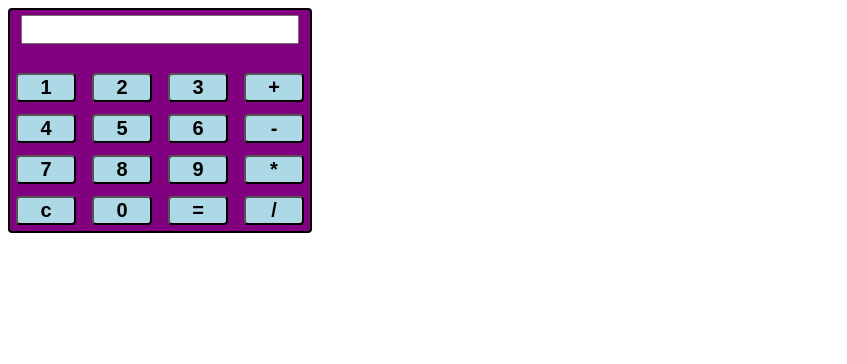
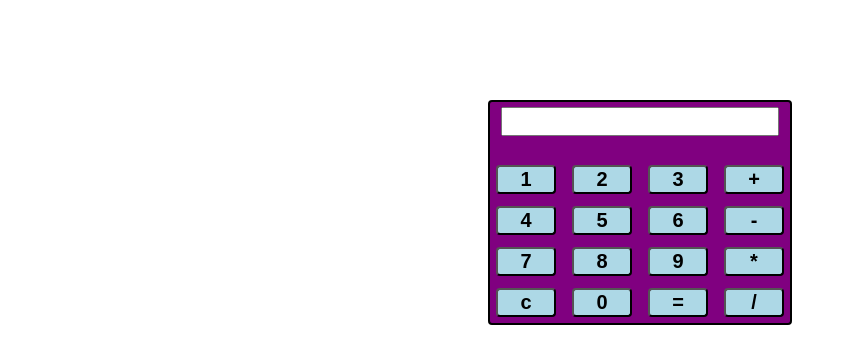
Before and after one commit to ccorcino24/basicCalc, a PHP site: page /calc.html in a window 1280 px wide. Shown: the top 364 px of the page, without its empty margins (0-847 px from the left). Run offline with PHP 8.4, Linux system fonts and the light colour scheme.

Commit message:
finished basic calculator

```diff
--- a/style.css
+++ b/style.css
@@ -1,4 +1,5 @@
 #container {
+	margin: 100px auto;
 	position: relative;
 	width: 300px;
 	border: 2px solid black;
```
